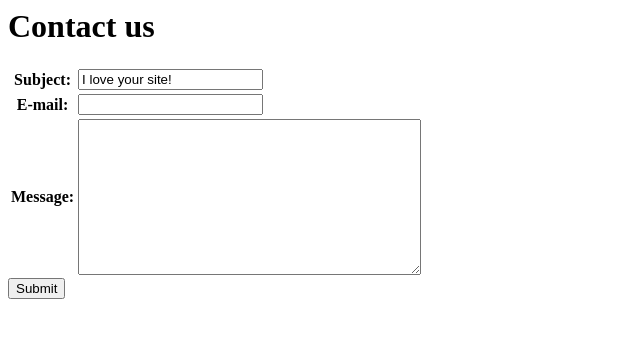
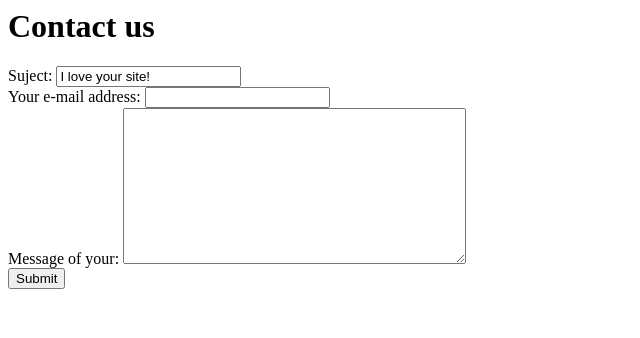
Before and after one commit to vose2008/Learn, a Django app: page /contact/ in a window 1280 px wide. Shown: the top 338 px of the page, without its empty margins (0-640 px from the left). Run offline with Django 3.2, Linux system fonts and the light colour scheme.

Commit message:
chap07 done.

```diff
--- a/django/The_django_book/mysite/books/templates/contact_form.html
+++ b/django/The_django_book/mysite/books/templates/contact_form.html
@@ -25,10 +25,23 @@
     {% endif %}
 
     <form action="" method="post">
-        <table>
-            {{ form.as_table }}
-        </table>
+        <div class="field">
+            {{ form.subject.errors }}
+            <label for="id_subject">Suject:</label>
+            {{ form.subject }}
+        </div>
+        <div class="field">
+            {{ form.email.errors }}
+            <label for="id_email">Your e-mail address:</label>
+            {{ form.email }}
+        </div>
+        <div class="field">
+            {{ form.message.errors }}
+            <label for="id_message">Message of your:</label>
+            {{ form.message }}
+        </div>
         <input type="submit" value="Submit" />
     </form>
+
 </body>
 </html>
```
Also changed, not shown: django/The_django_book/README.md.
